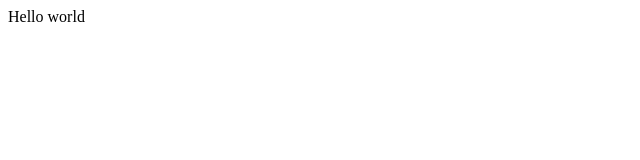
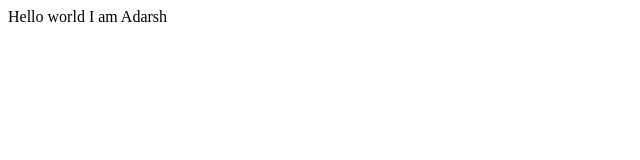
Before and after one commit to ASR-2002/Capstone, a plain HTML site: page index.html in a window 1280 px wide. Shown: the whole page, without its empty margins (0-640 px from the left). Drawn offline with Linux system fonts and the light colour scheme.

Commit message:
Just added the comment I am Adarsh

```diff
--- a/index.html
+++ b/index.html
@@ -9,7 +9,7 @@
 </head>
 
 <body>
-  Hello world
+  Hello world I am Adarsh
   <script src="script.js"></script>
 
   <!--
```
